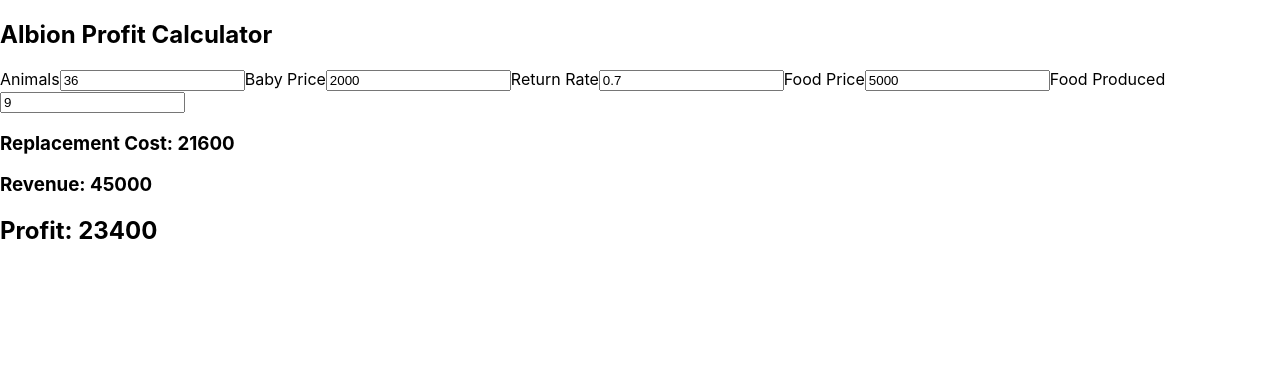
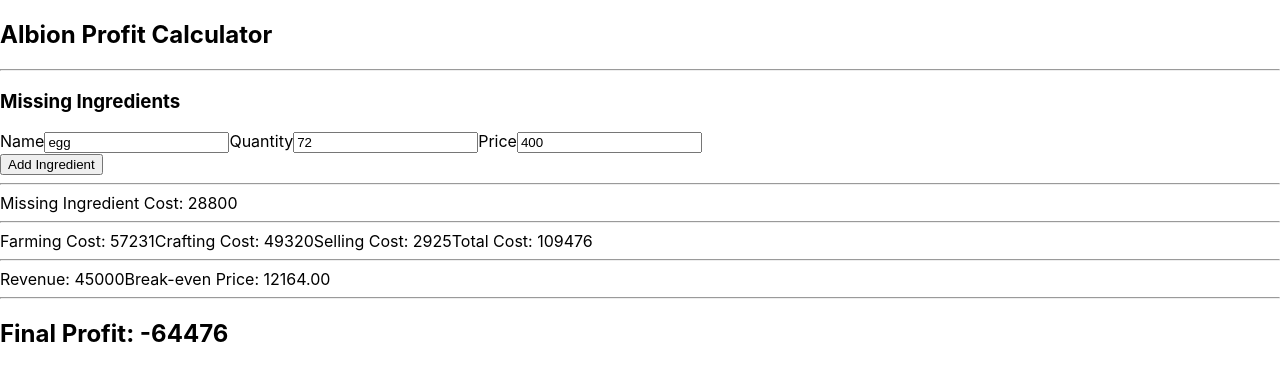
Before and after one commit to lqmnfhmee/albion-profit-calculator, a React (Create React App) app: page / in a window 1280 px wide. Shown: the top 380 px of the page. Built offline with nearby package versions, Linux system fonts and the light colour scheme.

Commit message:
✅ multi-ingredient shortages ✅ dynamic ingredient list ✅ unlimited ingredients ✅ semi-closed-loop islands ✅ hybrid production chains

```diff
--- a/src/components/ProfitCalculator.jsx
+++ b/src/components/ProfitCalculator.jsx
@@ -1,81 +1,248 @@
 import { useState } from "react";
 
 function ProfitCalculator() {
+
+    // ------------------------
+    // ANIMAL INPUTS
+    // ------------------------
+
     const [animals, setAnimals] = useState(36);
     const [babyPrice, setBabyPrice] = useState(2000);
     const [returnRate, setReturnRate] = useState(0.7);
+
+    // ------------------------
+    // FEED INPUTS
+    // ------------------------
+
+    const [feedPerAnimal, setFeedPerAnimal] = useState(9);
+    const [feedPrice, setFeedPrice] = useState(100);
+
+    // ------------------------
+    // CROP INPUTS
+    // ------------------------
+
+    const [plots, setPlots] = useState(11);
+    const [seedReturnRate, setSeedReturnRate] = useState(0.85);
+    const [seedPrice, setSeedPrice] = useState(140);
+
+    // ------------------------
+    // CRAFTING INPUTS
+    // ------------------------
+
+    const [butcherCostPerAnimal, setButcherCostPerAnimal] = useState(120);
+    const [animalsButchered, setAnimalsButchered] = useState(36);
+
+    const [stationFeePerBatch, setStationFeePerBatch] = useState(1800);
+    const [batchesCrafted, setBatchesCrafted] = useState(9);
+
+    // ------------------------
+    // MISSING INGREDIENT SYSTEM
+    // ------------------------
+
+    const [ingredients, setIngredients] = useState([
+        { name: "egg", quantity: 72, price: 400 }
+    ]);
+
+    const updateIngredient = (index, field, value) => {
+
+        const updated = [...ingredients];
+
+        updated[index][field] = value;
+
+        setIngredients(updated);
+    };
+
+    const addIngredient = () => {
+
+        setIngredients([
+            ...ingredients,
+            { name: "", quantity: 0, price: 0 }
+        ]);
+    };
+
+    // Calculate missing ingredient cost
+
+    const ingredientCost =
+        ingredients.reduce(
+            (total, item) =>
+                total +
+                item.quantity * item.price,
+            0
+        );
+
+    // ------------------------
+    // SELLING INPUTS
+    // ------------------------
+
+    const [foodProduced, setFoodProduced] = useState(9);
     const [foodPrice, setFoodPrice] = useState(5000);
-    const [foodProduced, setFoodProduced] = useState(9);
 
-    const missingAnimals = animals * (1 - returnRate);
+    const [travelCost, setTravelCost] = useState(3000);
+
+    const [isPremium, setIsPremium] = useState(true);
+
+    // ------------------------
+    // CALCULATIONS
+    // ------------------------
+
+    const missingAnimals =
+        animals * (1 - returnRate);
 
     const replacementCost =
         missingAnimals * babyPrice;
 
-    const revenue =
-        foodProduced * foodPrice;
+    const feedCost =
+        animals *
+        feedPerAnimal *
+        feedPrice;
+
+    const missingSeeds =
+        plots * (1 - seedReturnRate);
+
+    const seedCost =
+        missingSeeds * seedPrice;
+
+    const farmingCost =
+        replacementCost +
+        feedCost +
+        seedCost +
+        travelCost;
+
+    const butcherCost =
+        animalsButchered *
+        butcherCostPerAnimal;
+
+    const stationCost =
+        batchesCrafted *
+        stationFeePerBatch;
+
+    const craftingCost =
+        butcherCost +
+        stationCost +
+        ingredientCost;
+
+    const grossRevenue =
+        foodProduced *
+        foodPrice;
+
+    const setupFee =
+        grossRevenue * 0.025;
+
+    const taxRate =
+        isPremium ? 0.04 : 0.08;
+
+    const marketplaceTax =
+        grossRevenue * taxRate;
+
+    const sellingCost =
+        setupFee +
+        marketplaceTax;
+
+    const totalCost =
+        farmingCost +
+        craftingCost +
+        sellingCost;
 
     const profit =
-        revenue - replacementCost;
+        grossRevenue - totalCost;
+
+    const breakEvenPrice =
+        totalCost / foodProduced;
+
+    // ------------------------
+    // UI
+    // ------------------------
 
     return (
+
         <div>
 
             <h2>Albion Profit Calculator</h2>
 
-            <label>Animals</label>
+            <hr />
+
+            <h3>Missing Ingredients</h3>
+
+            {
+
+                ingredients.map((ingredient, index) => (
+
+                    <div key={index}>
+
+                        Name
                         <input
-                type="number"
-                value={animals}
+                            value={ingredient.name}
                             onChange={(e) =>
-                    setAnimals(Number(e.target.value))
+                                updateIngredient(
+                                    index,
+                                    "name",
+                                    e.target.value
+                                )
                             }
                         />
 
-            <label>Baby Price</label>
+                        Quantity
                         <input
                             type="number"
-                value={babyPrice}
+                            value={ingredient.quantity}
                             onChange={(e) =>
-                    setBabyPrice(Number(e.target.value))
+                                updateIngredient(
+                                    index,
+                                    "quantity",
+                                    Number(e.target.value)
+                                )
                             }
                         />
 
-            <label>Return Rate</label>
+                        Price
                         <input
                             type="number"
-                step="0.01"
-                value={returnRate}
+                            value={ingredient.price}
                             onChange={(e) =>
-                    setReturnRate(Number(e.target.value))
+                                updateIngredient(
+                                    index,
+                                    "price",
+                                    Number(e.target.value)
+                                )
                             }
                         />
 
-            <label>Food Price</label>
-            <input
-                type="number"
-                value={foodPrice}
-                onChange={(e) =>
-                    setFoodPrice(Number(e.target.value))
+                    </div>
+
+                ))
+
             }
-            />
 
-            <label>Food Produced</label>
-            <input
-                type="number"
-                value={foodProduced}
-                onChange={(e) =>
-                    setFoodProduced(Number(e.target.value))
-                }
-            />
+            <button onClick={addIngredient}>
+                Add Ingredient
+            </button>
 
-            <h3>Replacement Cost: {replacementCost}</h3>
+            <hr />
 
-            <h3>Revenue: {revenue}</h3>
+            Missing Ingredient Cost: {ingredientCost}
 
-            <h2>Profit: {profit}</h2>
+            <hr />
+
+            Farming Cost: {farmingCost}
+
+            Crafting Cost: {craftingCost}
+
+            Selling Cost: {sellingCost}
+
+            Total Cost: {totalCost}
+
+            <hr />
+
+            Revenue: {grossRevenue}
+
+            Break-even Price: {breakEvenPrice.toFixed(2)}
+
+            <hr />
+
+            <h2>Final Profit: {profit}</h2>
 
         </div>
+
     );
 }
 
```
Lines whose indentation alone changed are shown as unchanged.
